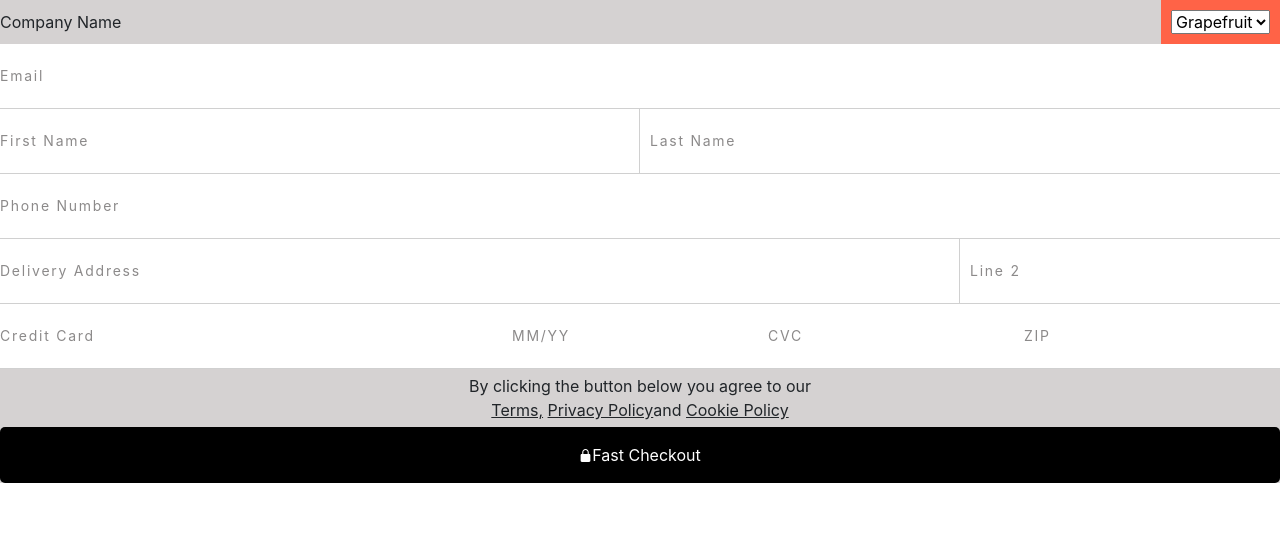
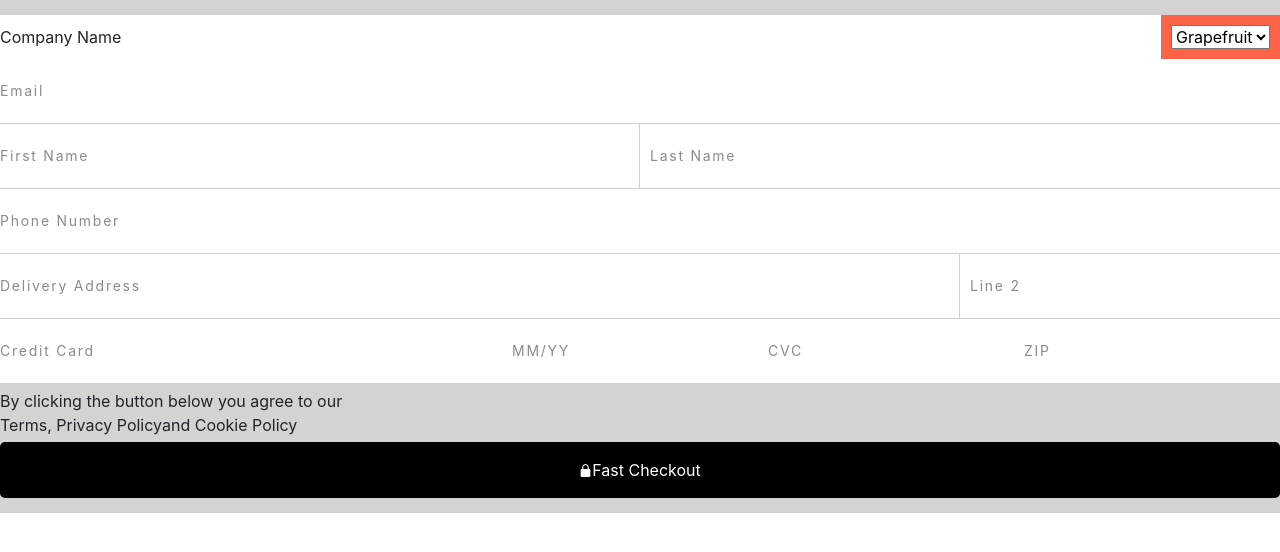
Before and after one commit to Sam-2019/Fast-Checkout-clone, a React (Create React App) app: page / in a window 1280 px wide. Shown: the top 552 px of the page. Built offline with nearby package versions, Linux system fonts and the light colour scheme.

Commit message:
moved not needed ccss

```diff
--- a/src/Checkout/checkout.css
+++ b/src/Checkout/checkout.css
@@ -1,11 +1,13 @@
 .checkout {
   background-color: #d5d2d2;
+  padding: 15px 0px;
 }
 
 .company_price {
   display: flex;
   justify-content: space-between;
   align-items: center;
+  background-color: white;
 }
 
 .select {
@@ -17,11 +19,7 @@
   background-color: white;
 }
 
-.terms {
-  text-align: center;
-  margin: 0 auto;
+
+.terms_button {
+  background-color: white;
 }
-
-.term_item {
-  text-decoration: underline;
-}
```
